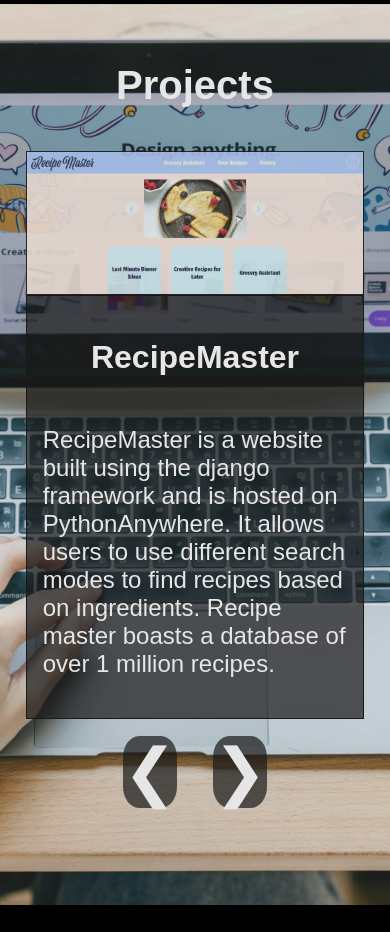
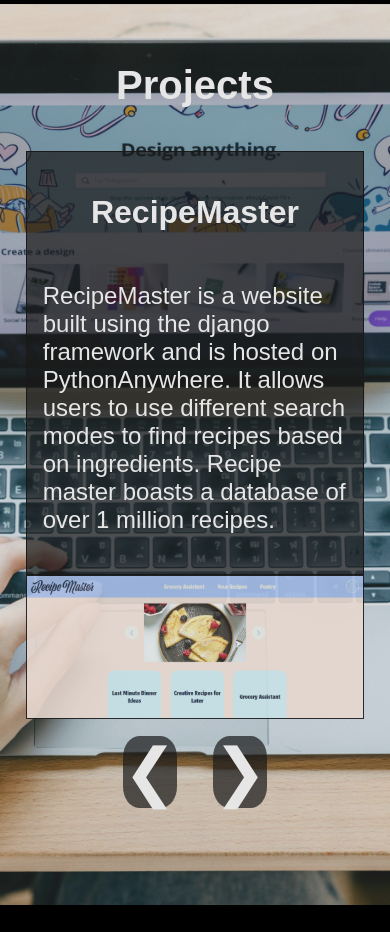
Before and after one commit to zmcgill7/zmcgill7.github.io, a plain HTML site: page index.html in a window 390 px wide. Shown: the part 3180-4112 px from the top of the page. Drawn offline with Linux system fonts and the light colour scheme.

Commit message:
Better media ranges

```diff
--- a/main.css
+++ b/main.css
@@ -303,9 +303,9 @@ footer a:hover {
     border-radius: 3px;
 }
 
-@media screen and (max-width: 1400px) {
+@media screen and (max-width: 1200px) {
     .slide {
-        flex-direction: column;
+        flex-direction: column-reverse;
     }
 
     .slide img {
```
